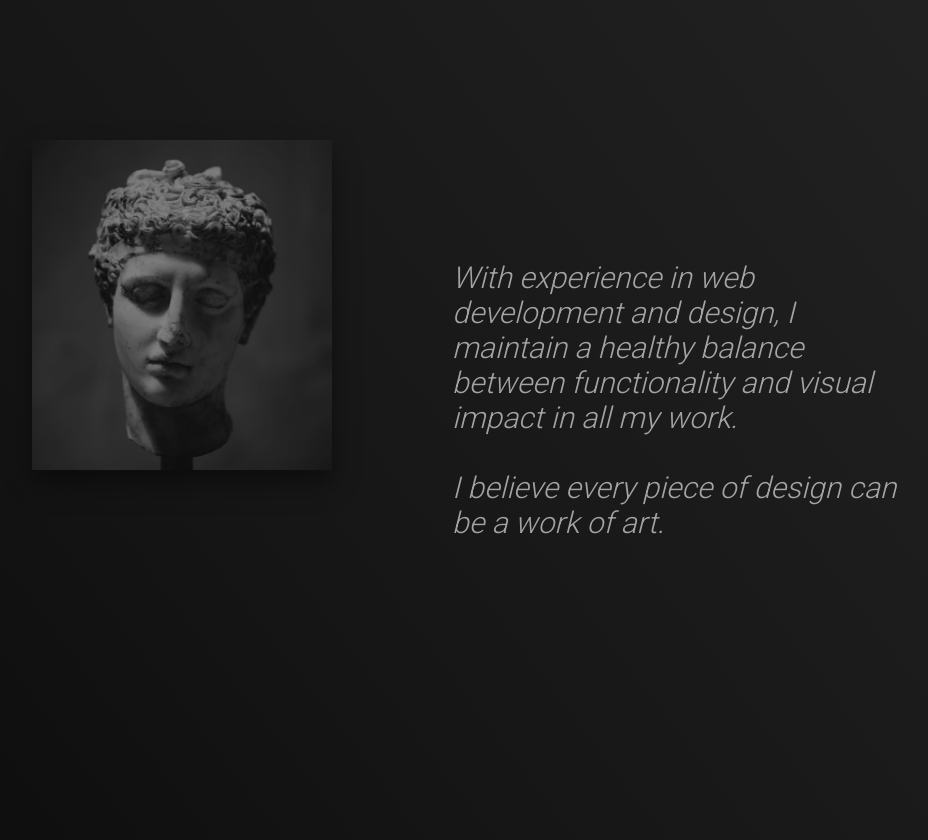
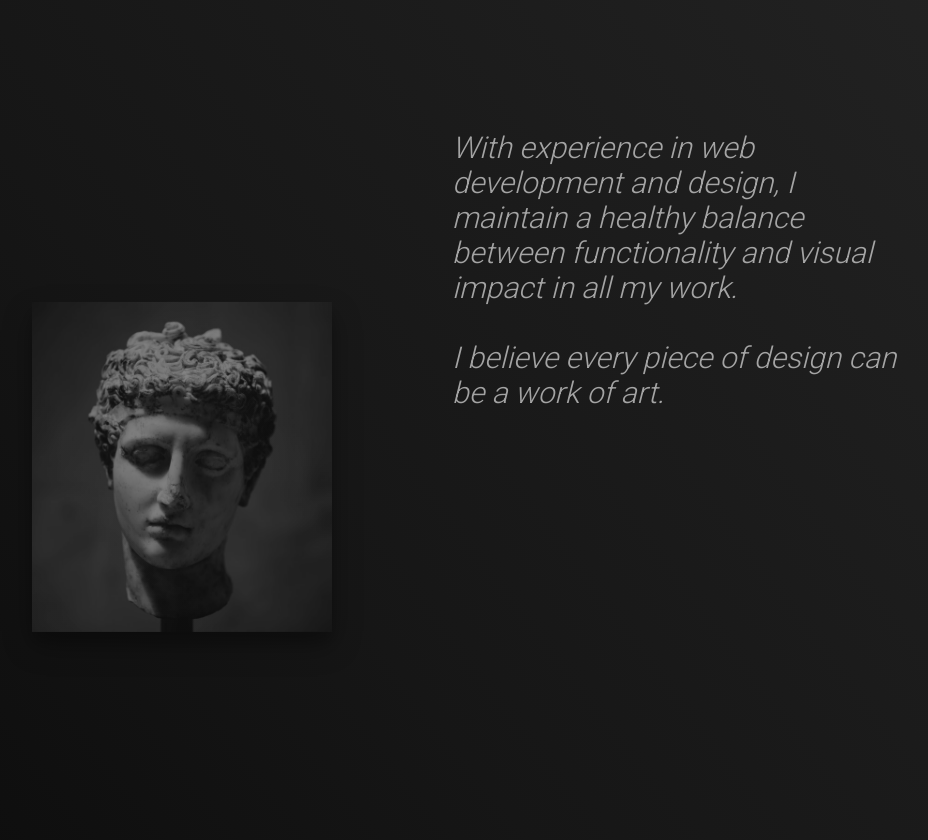
Before and after one commit to DanielKanyo/site-23, a React (Create React App) app: page / in a window 1280 px wide. Shown: the part 840-1680 px from the top of the page, without its empty margins (108-1036 px from the left). Built offline with nearby package versions, Linux system fonts and the light colour scheme.

Commit message:
Scroll parallax added for About page

```diff
--- a/package.json
+++ b/package.json
@@ -1,5 +1,5 @@
 {
-    "name": "my-site-2023",
+    "name": "site-23",
     "version": "0.1.0",
     "private": true,
     "dependencies": {
@@ -14,6 +14,7 @@
         "react-dom": "^18.1.0",
         "react-scripts": "5.0.1",
         "react-scroll": "^1.8.7",
+        "react-scroll-parallax": "^3.2.0",
         "web-vitals": "^2.1.4"
     },
     "scripts": {
--- a/src/App/Components/About/About.css
+++ b/src/App/Components/About/About.css
@@ -25,4 +25,5 @@
     opacity: 0.6;
     font-style: italic;
     position: relative;
+    transform: translateZ(0);
 }
--- a/src/App/Components/About/About.jsx
+++ b/src/App/Components/About/About.jsx
@@ -1,9 +1,14 @@
+import { Parallax } from 'react-scroll-parallax';
+
 import './About.css';
 
 const About = () => {
     return (
         <div className='about' name='about'>
+            <Parallax translateY={[-25, 25]}>
                 <div className='profile-img'></div>
+            </Parallax>
+            <Parallax translateY={[25, -25]}>
                 <div className='about-text'>
                     With experience in web development and design,
                     I maintain a healthy balance between functionality and visual impact in all my work.
@@ -11,6 +16,7 @@ const About = () => {
                     <br />
                     I believe every piece of design can be a work of art.
                 </div>
+            </Parallax>
         </div>
     )
 }
--- a/src/index.js
+++ b/src/index.js
@@ -1,12 +1,15 @@
 import React from 'react';
 import ReactDOM from 'react-dom/client';
+import { ParallaxProvider } from 'react-scroll-parallax';
 import './index.css';
 import App from './App/App';
 
 const root = ReactDOM.createRoot(document.getElementById('root'));
 
 root.render(
-    <React.StrictMode>
-        <App />
-    </React.StrictMode>
+    <ParallaxProvider>
+        <React.StrictMode>
+            <App />
+        </React.StrictMode>
+    </ParallaxProvider>
 );
```
Lines whose indentation alone changed are shown as unchanged.
